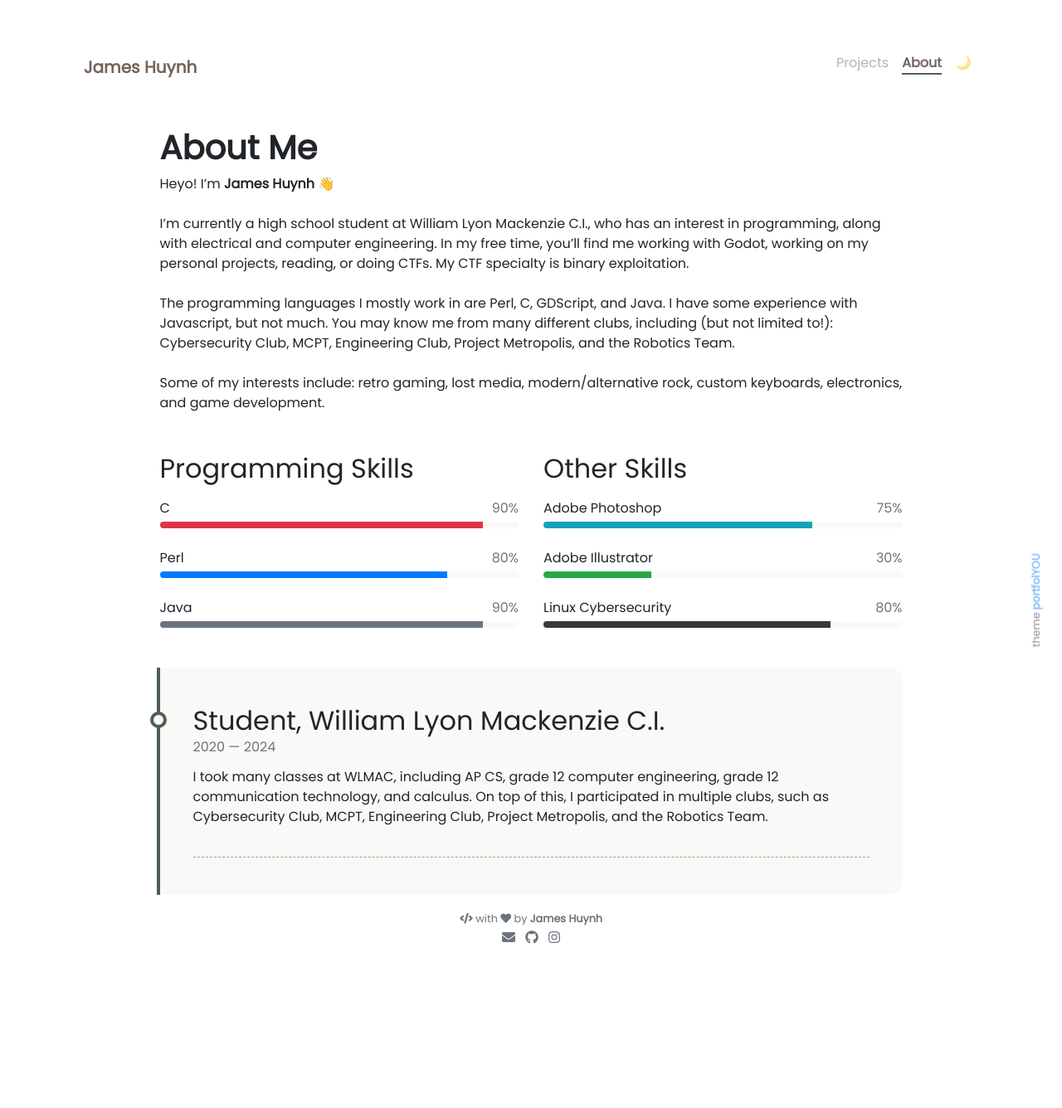
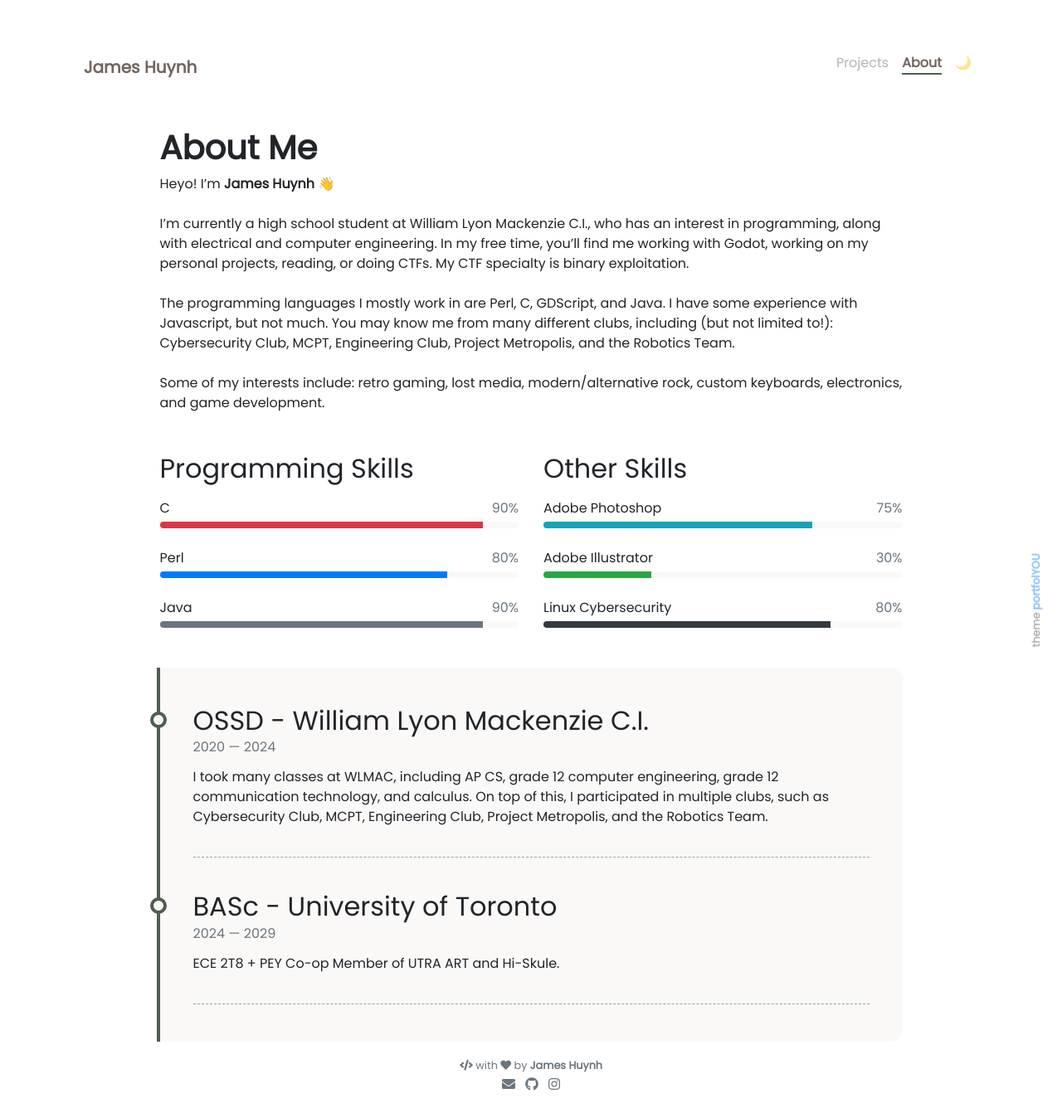
Before and after one commit to Maplefin444/maplefin444.github.io, a Jekyll site: the page built from pages/about.md, in a window 1280 px wide. Shown: the whole page at 83% size. Built offline with Jekyll 4.4.1, drawn with Linux system fonts in a browser that asks for light colours; nearby versions of some CDN libraries; emoji names are drawn with the system emoji font; before the commit the page ends 1159 px from its top, so only the background shows below that.

Commit message:
Update timeline.yml

```diff
--- a/_data/timeline.yml
+++ b/_data/timeline.yml
@@ -1,7 +1,12 @@
-- title: Student, William Lyon Mackenzie C.I.
+- title: OSSD - William Lyon Mackenzie C.I.
   from: 2020
   to: 2024
   description: I took many classes at WLMAC, including AP CS,
               grade 12 computer engineering, grade 12 communication technology, and calculus.
               On top of this, I participated in multiple clubs, such as Cybersecurity Club, MCPT,
               Engineering Club, Project Metropolis, and the Robotics Team.
+- title: BASc - University of Toronto
+  from: 2024
+  to: 2029
+  description: ECE 2T8 + PEY Co-op
+              Member of UTRA ART and Hi-Skule.
```
